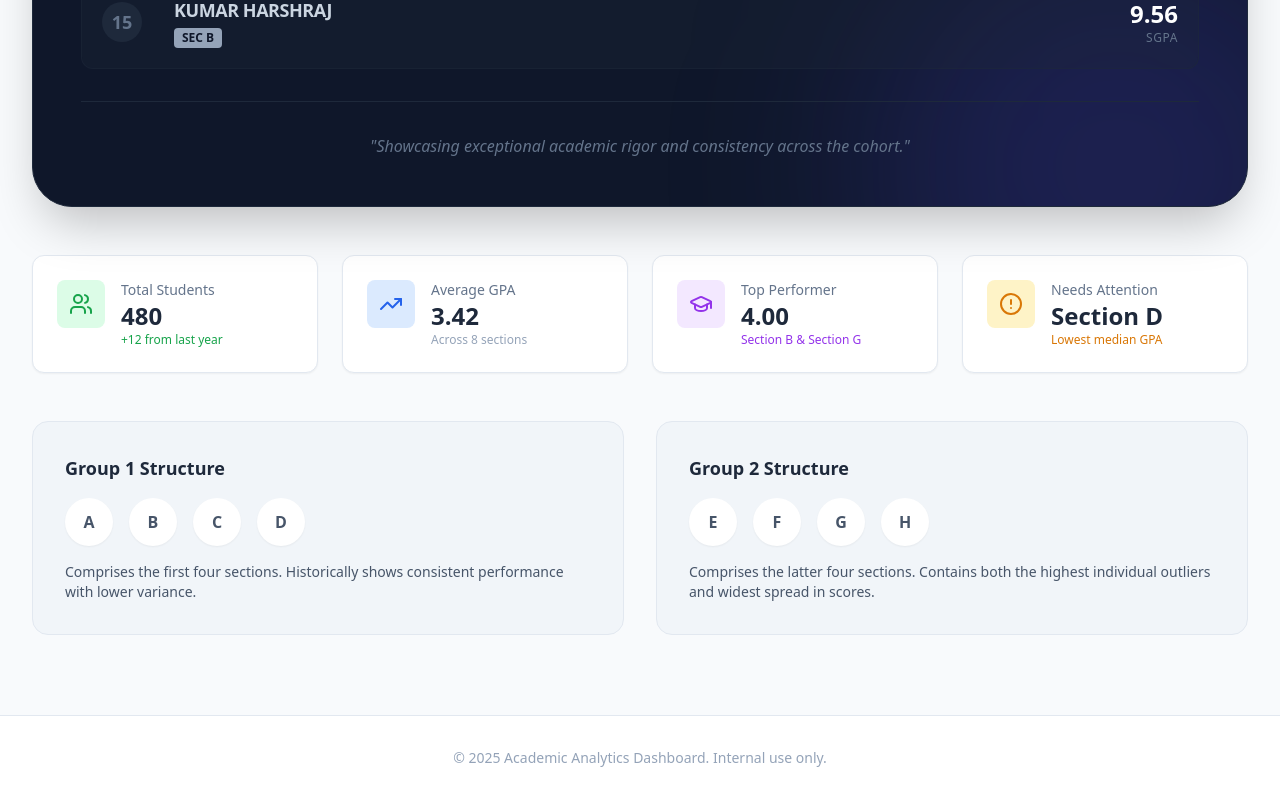
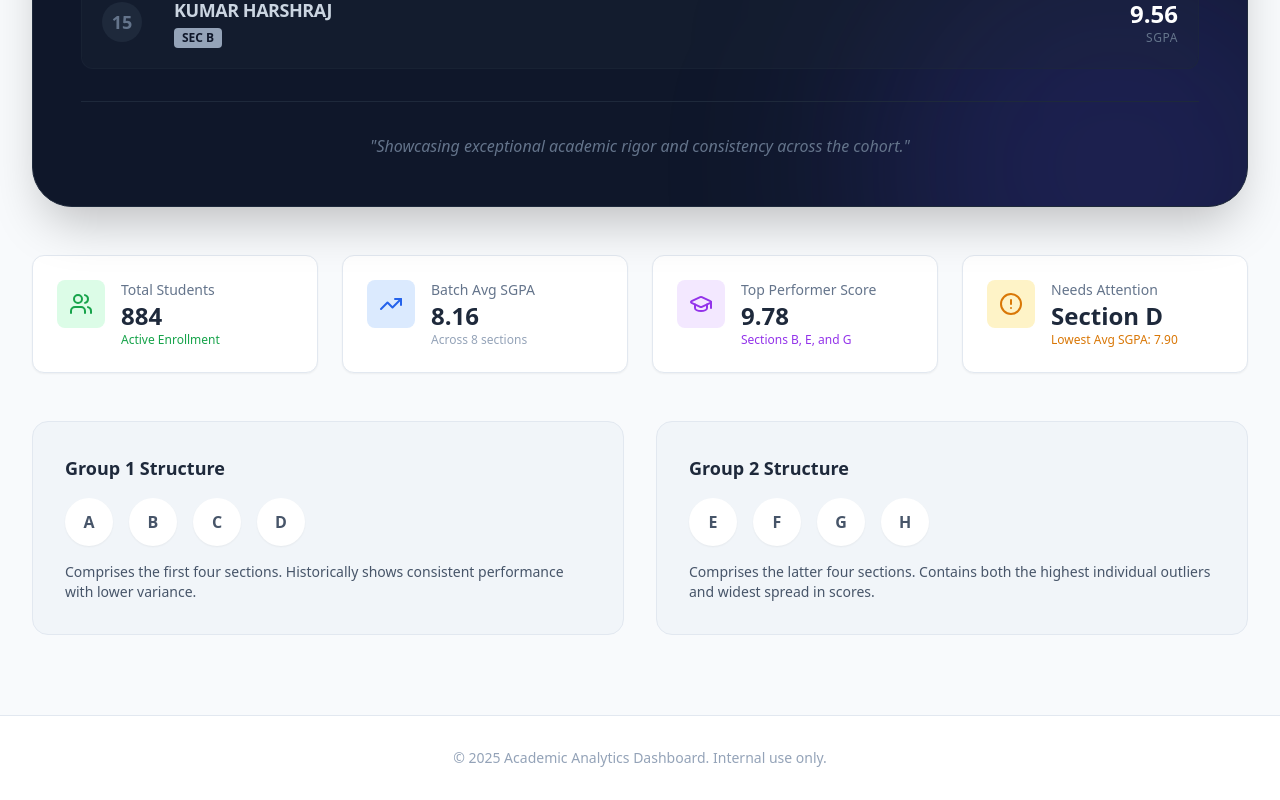
Before and after one commit to krit22/NIT-DGP-ENDSEM-ANALYTICS, a React (Vite) app: page / in a window 1280 px wide. Shown: the part 2464-3264 px from the top of the page. Built offline with nearby package versions, Linux system fonts and the light colour scheme.

Commit message:
feat: Update quick stats with current data
Replaced mock data for quick stats with current enrollment and SGPA figures. Updated labels to reflect active enrollment and batch average SGPA for clarity.

```diff
--- a/pages/HeroPage.tsx
+++ b/pages/HeroPage.tsx
@@ -29,7 +29,7 @@ const HeroPage: React.FC = () => {
       {/* Hall Of Fame Section */}
       <HallOfFame />
 
-      {/* Quick Stats Dashboard (Mock Data) */}
+      {/* Quick Stats Dashboard */}
       <div className="grid grid-cols-1 md:grid-cols-2 lg:grid-cols-4 gap-6">
         <div className="bg-white p-6 rounded-xl border border-slate-200 shadow-sm flex items-start gap-4">
           <div className="p-3 bg-green-100 text-green-600 rounded-lg">
@@ -37,8 +37,8 @@ const HeroPage: React.FC = () => {
           </div>
           <div>
             <p className="text-sm font-medium text-slate-500">Total Students</p>
-            <h3 className="text-2xl font-bold text-slate-800">480</h3>
-            <p className="text-xs text-green-600 font-medium">+12 from last year</p>
+            <h3 className="text-2xl font-bold text-slate-800">884</h3>
+            <p className="text-xs text-green-600 font-medium">Active Enrollment</p>
           </div>
         </div>
 
@@ -47,8 +47,8 @@ const HeroPage: React.FC = () => {
             <TrendingUp className="w-6 h-6" />
           </div>
           <div>
-            <p className="text-sm font-medium text-slate-500">Average GPA</p>
-            <h3 className="text-2xl font-bold text-slate-800">3.42</h3>
+            <p className="text-sm font-medium text-slate-500">Batch Avg SGPA</p>
+            <h3 className="text-2xl font-bold text-slate-800">8.16</h3>
             <p className="text-xs text-slate-400">Across 8 sections</p>
           </div>
         </div>
@@ -58,9 +58,9 @@ const HeroPage: React.FC = () => {
             <GraduationCap className="w-6 h-6" />
           </div>
           <div>
-            <p className="text-sm font-medium text-slate-500">Top Performer</p>
-            <h3 className="text-2xl font-bold text-slate-800">4.00</h3>
-            <p className="text-xs text-purple-600">Section B & Section G</p>
+            <p className="text-sm font-medium text-slate-500">Top Performer Score</p>
+            <h3 className="text-2xl font-bold text-slate-800">9.78</h3>
+            <p className="text-xs text-purple-600">Sections B, E, and G</p>
           </div>
         </div>
 
@@ -71,7 +71,7 @@ const HeroPage: React.FC = () => {
           <div>
             <p className="text-sm font-medium text-slate-500">Needs Attention</p>
             <h3 className="text-2xl font-bold text-slate-800">Section D</h3>
-            <p className="text-xs text-amber-600">Lowest median GPA</p>
+            <p className="text-xs text-amber-600">Lowest Avg SGPA: 7.90</p>
           </div>
         </div>
       </div>
```
